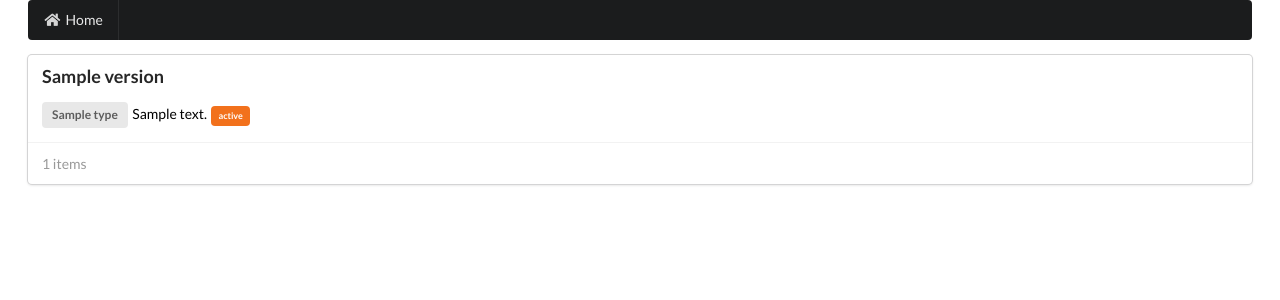
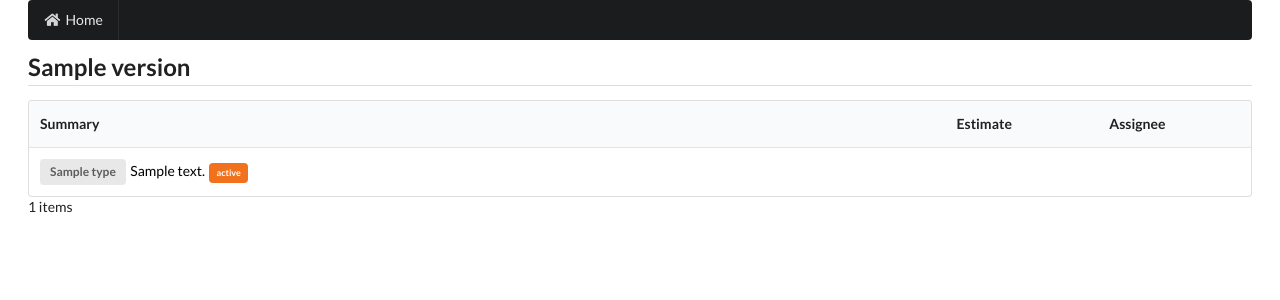
Before and after one commit to istvan-antal/overseer, a PHP site: template views/version.twig in a window 1280 px wide. Shown: the top 300 px of the page. Run offline with PHP 8.4, Linux system fonts and the light colour scheme; the template is opened without the code that fills it: most values are stand-ins (such as "Sample title", 1, 10 or a date in 2020); some libraries are stand-ins or nearby versions.

Commit message:
Improved version issue list

```diff
--- /dev/null
+++ b/views/issueRow.twig
@@ -0,0 +1,51 @@
+{%
+set iconMap = {
+    'Bug': 'bug',
+    'Story': 'idea',
+    'Sub-task': 'cubes',
+    'Technical task': 'cube',
+    'Task': 'cube',
+    'Improvement': 'lightning',
+    'New Feature': 'star',
+    'Support Request': 'warning'
+}
+%}
+<tr>
+    <td>
+        <a href="{{item.url}}" target="_blank">
+            {% if iconMap[item.type] %}
+                <i class="{% if item.resolved %}green {% endif %}{{ iconMap[item.type] }} icon"></i>
+            {% else %}
+                <span class="ui label">{{item.type}}</span>
+            {% endif %}
+
+            {{item.summary}}
+
+            {% if item.status != 'Open' and item.status != 'Closed' and item.status != 'Resolved' %}
+                {% if item.status == 'In Progress' %}
+                    <i class="orange crosshairs icon"></i>
+                {% else %}
+                    <span class="ui mini orange label">{{item.status}}</span>
+                {% endif %}
+            {% endif %}
+
+            {% if item.status == 'Open' and item.sprints | length > 2 %}
+                <span class="ui mini red label">{{item.sprints | length }} sprints</span>
+            {% endif %}
+        </a>
+    </td>
+    <td>
+        {% if options.includeEstimate is defined and options.includeEstimate and item.originalEstimate %}
+            <div>
+                {{ time_diff(item.originalEstimate) }}
+            </div>
+        {% endif %}
+    </td>
+    <td>
+        {% if options.includeAssignee is defined and item.assignee %}
+            <em>
+                {{ item.assignee.displayName }}
+            </em>
+        {% endif %}
+    </td>
+</tr>
--- a/views/version.twig
+++ b/views/version.twig
@@ -1,16 +1,23 @@
 {% extends 'base.twig' %}
 
 {% block body -%}
-    <div style="width: auto;" class="ui card">
-        <div class="content">
-            <div class="header">{{ version.name }}</div>
-            <div class="ui divided list">
+    <h2 class="ui dividing header">
+        {{ version.name }}
+    </h2>
+    <table class="ui striped selectable table">
+        <thead>
+            <tr>
+                <th class="twelve wide">Summary</th>
+                <th class="two wide">Estimate</th>
+                <th class="two wide">Assignee</th>
+            </tr>
+        </thead>
+        <tbody>
             {% for item in issues %}
-                    {% include 'issue.twig' %}
+                {% include 'issueRow.twig' %}
             {% endfor %}
-            </div>
-        </div>
-        <div class="extra content">
+        </tbody>
+    </table>
     {{ issues | length }} items
     {% if options.showProgressBar is defined and options.showProgressBar %}
         <div data-value="{{ resolvedIssueCount }}" data-total="{{ issues | length }}" class="ui indicating progress">
@@ -19,6 +26,4 @@
             </div>
         </div>
     {% endif  %}
-        </div>
-    </div>
     {% endblock %}
```
Lines whose indentation alone changed are shown as unchanged.
